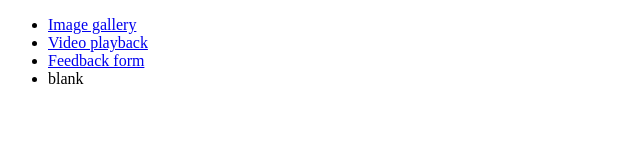
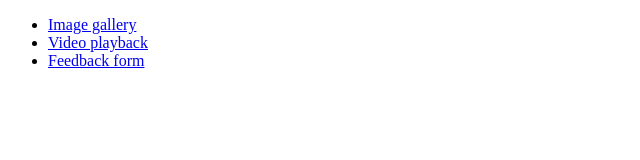
Before and after one commit to nicksolony/goit-js-hw-08, a plain HTML site: page index.html in a window 1280 px wide. Shown: the full height of the page, 0-640 px from the left. Drawn offline with Linux system fonts and the light colour scheme.

Commit message:
Deploying to gh-pages from @ nicksolony/goit-js-hw-08@b0d7108d5b79faf73c9eaa6574def5ac8ad0994b 🚀

```diff
--- a/index.html
+++ b/index.html
@@ -1 +1 @@
-<!DOCTYPE html><html lang="en"><head><meta charset="utf-8"><meta http-equiv="X-UA-Compatible" content="IE=edge"><meta name="viewport" content="width=device-width, initial-scale=1.0"><title>Homework 8</title><link rel="stylesheet" href="/goit-js-hw-08/01-gallery.40c4146b.css"></head><body> <ul> <li><a href="/goit-js-hw-08/01-gallery.html">Image gallery</a></li> <li><a href="/goit-js-hw-08/02-video.html">Video playback</a></li> <li><a href="/goit-js-hw-08/03-feedback.html">Feedback form</a></li> <li>blank</li> </ul> </body></html>
+<!DOCTYPE html><html lang="en"><head><meta charset="utf-8"><meta http-equiv="X-UA-Compatible" content="IE=edge"><meta name="viewport" content="width=device-width, initial-scale=1.0"><title>Homework 8</title><link rel="stylesheet" href="/goit-js-hw-08/01-gallery.40c4146b.css"></head><body> <ul> <li><a href="/goit-js-hw-08/01-gallery.html">Image gallery</a></li> <li><a href="/goit-js-hw-08/02-video.html">Video playback</a></li> <li><a href="/goit-js-hw-08/03-feedback.html">Feedback form</a></li> </ul> </body></html>
```
